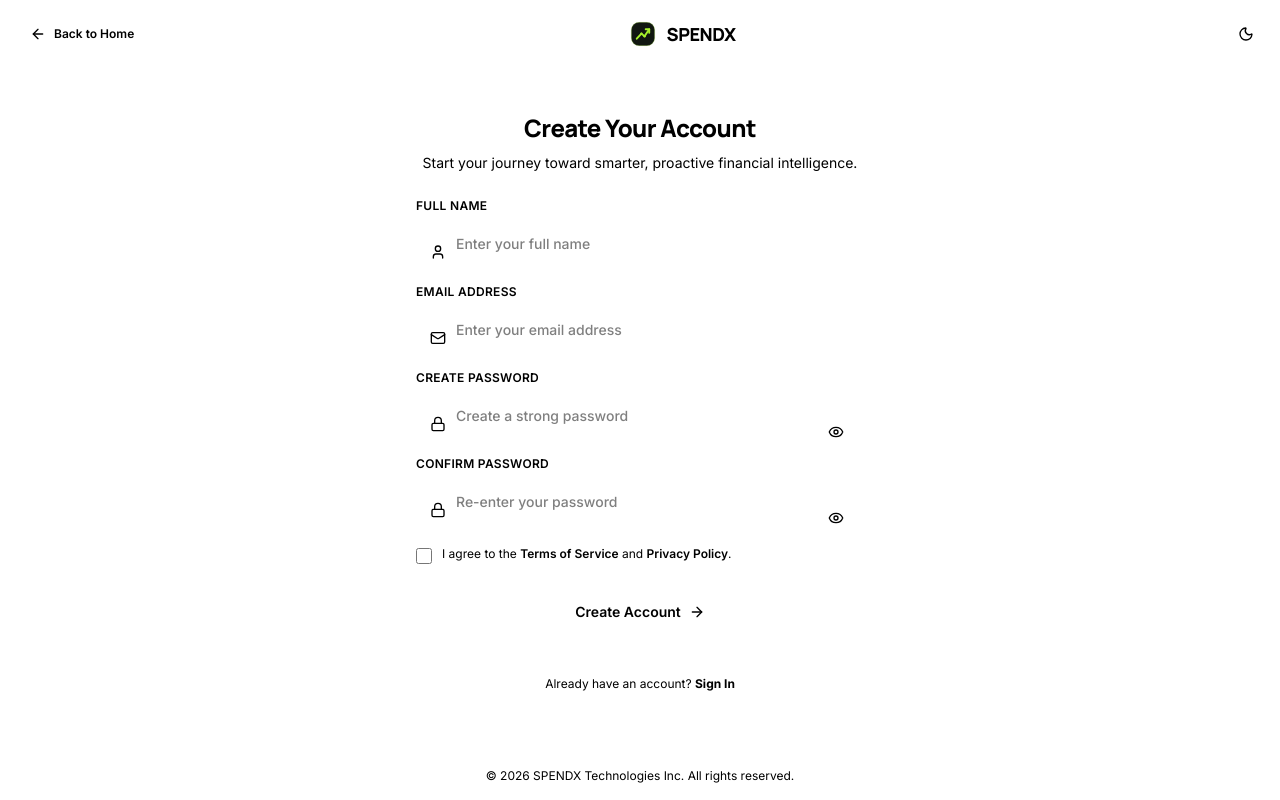
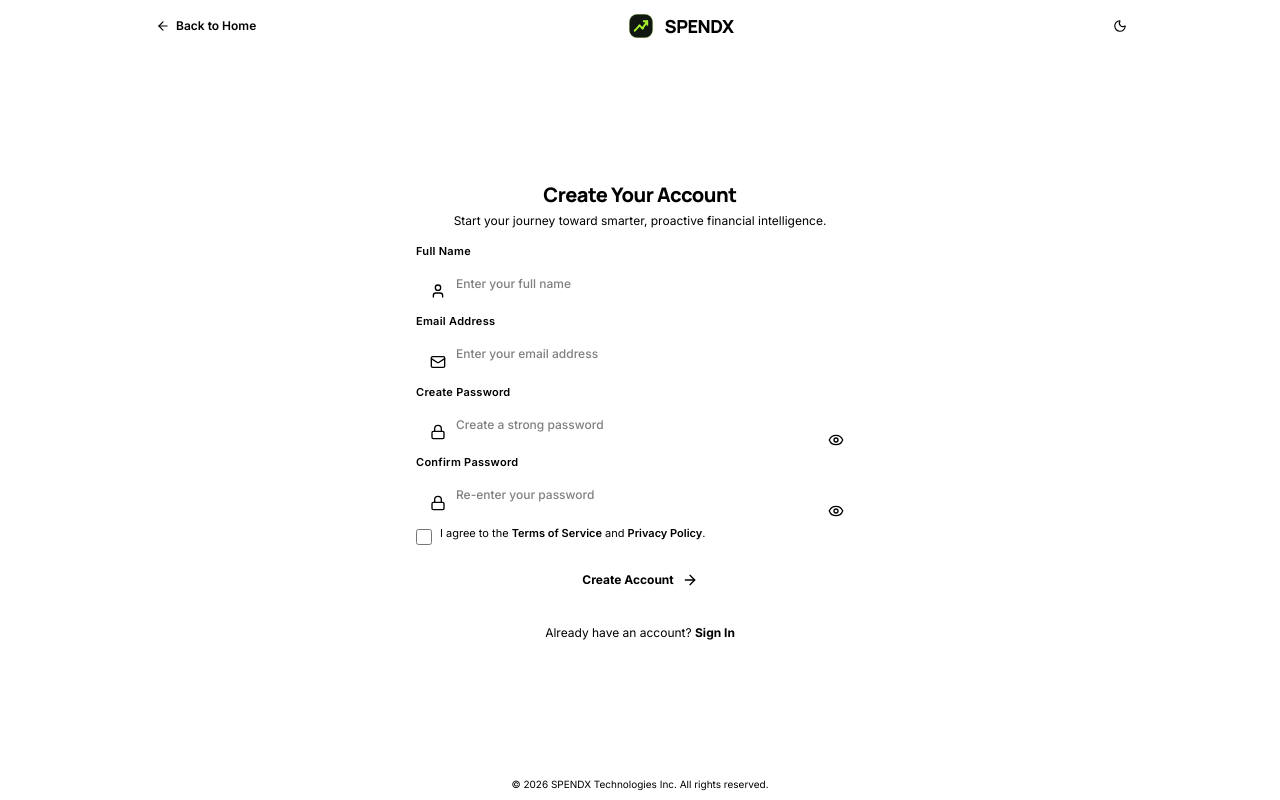
Before and after one commit to void-dev01/SpendX, a React (Vite) app in the folder frontend/: page /signup in a window 1280 px wide. Built offline with nearby package versions, Linux system fonts and the light colour scheme; no server answers.

Commit message:
fix(auth): make login and signup fit single viewport without scroll and simplify content

```diff
--- a/frontend/src/components/auth/AuthInput.tsx
+++ b/frontend/src/components/auth/AuthInput.tsx
@@ -12,10 +12,10 @@ export interface AuthInputProps extends React.InputHTMLAttributes<HTMLInputEleme
 export const AuthInput = forwardRef<HTMLInputElement, AuthInputProps>(
   ({ id, label, icon: Icon, error, helperText, disabled, className = '', ...props }, ref) => {
     return (
-      <div className="space-y-1.5 w-full text-left">
+      <div className="space-y-1 w-full text-left">
         <label
           htmlFor={id}
-          className="block text-xs font-semibold text-foreground tracking-wide uppercase"
+          className="block text-[11px] font-semibold text-secondary-text tracking-wide"
         >
           {label}
         </label>
@@ -33,8 +33,8 @@ export const AuthInput = forwardRef<HTMLInputElement, AuthInputProps>(
             disabled={disabled}
             aria-invalid={Boolean(error)}
             aria-describedby={error ? `${id}-error` : helperText ? `${id}-helper` : undefined}
-            className={`w-full min-h-[48px] rounded-xl text-sm font-medium transition-all duration-200 outline-none ${
-              Icon ? 'pl-10 pr-4' : 'px-4'
+            className={`w-full h-10 sm:h-10.5 rounded-xl text-xs sm:text-sm font-medium transition-all duration-200 outline-none ${
+              Icon ? 'pl-10 pr-3.5' : 'px-3.5'
             } ${
               error
                 ? 'border-destructive bg-destructive/5 focus:ring-2 focus:ring-destructive/30'
--- a/frontend/src/components/auth/AuthLayout.tsx
+++ b/frontend/src/components/auth/AuthLayout.tsx
@@ -19,18 +19,18 @@ export const AuthLayout: React.FC<AuthLayoutProps> = ({
   const { theme, toggleTheme } = useThemeStore();
 
   return (
-    <div className="min-h-screen bg-background text-foreground flex flex-col justify-between selection:bg-primary/20 selection:text-primary relative overflow-x-hidden">
+    <div className="h-screen max-h-screen w-full bg-background text-foreground flex flex-col justify-between selection:bg-primary/20 selection:text-primary relative overflow-hidden">
       {/* Top Utility Bar */}
-      <header className="w-full max-w-7xl mx-auto px-4 sm:px-8 pt-4 sm:pt-6 flex items-center justify-between">
+      <header className="w-full max-w-5xl mx-auto px-4 sm:px-6 py-2.5 sm:py-3.5 flex items-center justify-between shrink-0">
         <Link
           to="/"
-          className="inline-flex items-center gap-2 text-xs sm:text-sm font-semibold text-secondary-text hover:text-foreground transition-colors group px-3.5 py-1.5 rounded-xl bg-surface border border-border hover:bg-surface-elevated shadow-xs"
+          className="inline-flex items-center gap-1.5 text-xs font-semibold text-secondary-text hover:text-foreground transition-colors group px-3 py-1.5 rounded-xl bg-surface border border-border hover:bg-surface-elevated shadow-xs"
         >
-          <ArrowLeft className="w-4 h-4 transition-transform group-hover:-translate-x-1" />
+          <ArrowLeft className="w-3.5 h-3.5 transition-transform group-hover:-translate-x-1" />
           <span>Back to Home</span>
         </Link>
 
-        {/* Mobile SPENDX Logo (visible when left panel is hidden) */}
+        {/* Mobile SPENDX Logo */}
         <div className="lg:hidden">
           <Link to="/">
             <SpendxLogo size="sm" />
@@ -41,33 +41,33 @@ export const AuthLayout: React.FC<AuthLayoutProps> = ({
         <button
           onClick={toggleTheme}
           aria-label="Toggle visual theme"
-          className="w-9 h-9 rounded-xl flex items-center justify-center text-secondary-text hover:text-foreground bg-surface border border-border hover:bg-surface-elevated transition-colors focus:outline-none focus-visible:ring-2 focus-visible:ring-primary shadow-xs cursor-pointer"
+          className="w-8 h-8 rounded-xl flex items-center justify-center text-secondary-text hover:text-foreground bg-surface border border-border hover:bg-surface-elevated transition-colors focus:outline-none focus-visible:ring-2 focus-visible:ring-primary shadow-xs cursor-pointer"
         >
           {theme === 'dark' ? (
-            <Sun className="w-4 h-4 text-warning" />
+            <Sun className="w-3.5 h-3.5 text-warning" />
           ) : (
-            <Moon className="w-4 h-4" />
+            <Moon className="w-3.5 h-3.5" />
           )}
         </button>
       </header>
 
-      {/* Main Split-Screen Container */}
-      <main className="flex-1 flex items-center justify-center px-3.5 sm:px-6 py-4 sm:py-12">
-        <div className="w-full max-w-5xl grid grid-cols-1 lg:grid-cols-12 bg-surface rounded-2xl border border-border shadow-elevated overflow-hidden min-h-0 lg:min-h-[640px]">
+      {/* Main Container - Fit to single screen without scroll */}
+      <main className="flex-1 flex items-center justify-center px-3.5 sm:px-6 py-1 sm:py-2 min-h-0 overflow-y-auto lg:overflow-hidden">
+        <div className="w-full max-w-4xl grid grid-cols-1 lg:grid-cols-12 bg-surface rounded-2xl border border-border shadow-elevated overflow-hidden max-h-full">
           {/* Left Panel: Brand Experience (Desktop only) */}
           <div className="hidden lg:block lg:col-span-5 border-r border-border">
             <AuthBrandPanel />
           </div>
 
           {/* Right Panel: Authentication Form Area */}
-          <div className="lg:col-span-7 flex flex-col justify-center px-4 xs:px-6 sm:px-12 py-6 sm:py-12 bg-surface">
-            <div className="w-full max-w-md mx-auto space-y-6">
+          <div className="lg:col-span-7 flex flex-col justify-center px-4 xs:px-6 sm:px-10 py-5 sm:py-6 bg-surface overflow-y-auto no-scrollbar">
+            <div className="w-full max-w-md mx-auto space-y-3.5">
               {/* Form Heading Header */}
-              <div className="space-y-2 text-center lg:text-left">
-                <h1 className="text-2xl sm:text-3xl font-display font-extrabold tracking-tight text-foreground">
+              <div className="space-y-1 text-center lg:text-left">
+                <h1 className="text-xl sm:text-2xl font-display font-extrabold tracking-tight text-foreground">
                   {pageTitle}
                 </h1>
-                <p className="text-sm text-secondary-text leading-relaxed">
+                <p className="text-xs text-secondary-text">
                   {pageSubtitle}
                 </p>
               </div>
@@ -79,8 +79,8 @@ export const AuthLayout: React.FC<AuthLayoutProps> = ({
         </div>
       </main>
 
-      {/* Footer */}
-      <footer className="w-full max-w-7xl mx-auto px-4 sm:px-8 py-4 text-center text-xs text-muted-foreground">
+      {/* Bottom Footer */}
+      <footer className="w-full max-w-5xl mx-auto px-4 py-2 text-center text-[10px] sm:text-[11px] text-muted-foreground shrink-0">
         © {new Date().getFullYear()} SPENDX Technologies Inc. All rights reserved.
       </footer>
     </div>
--- a/frontend/src/components/auth/PasswordInput.tsx
+++ b/frontend/src/components/auth/PasswordInput.tsx
@@ -13,10 +13,10 @@ export const PasswordInput = forwardRef<HTMLInputElement, PasswordInputProps>(
     const [showPassword, setShowPassword] = useState(false);
 
     return (
-      <div className="space-y-1.5 w-full text-left">
+      <div className="space-y-1 w-full text-left">
         <label
           htmlFor={id}
-          className="block text-xs font-semibold text-foreground tracking-wide uppercase"
+          className="block text-[11px] font-semibold text-secondary-text tracking-wide"
         >
           {label}
         </label>
@@ -33,7 +33,7 @@ export const PasswordInput = forwardRef<HTMLInputElement, PasswordInputProps>(
             disabled={disabled}
             aria-invalid={Boolean(error)}
             aria-describedby={error ? `${id}-error` : helperText ? `${id}-helper` : undefined}
-            className={`w-full min-h-[48px] rounded-xl text-sm font-medium transition-all duration-200 outline-none pl-10 pr-11 ${
+            className={`w-full h-10 sm:h-10.5 rounded-xl text-xs sm:text-sm font-medium transition-all duration-200 outline-none pl-10 pr-10 ${
               error
                 ? 'border-destructive bg-destructive/5 focus:ring-2 focus:ring-destructive/30'
                 : 'border-border bg-surface-elevated focus:border-primary focus:ring-2 focus:ring-primary/25'
--- a/frontend/src/features/auth/SignupPage.tsx
+++ b/frontend/src/features/auth/SignupPage.tsx
@@ -161,7 +161,7 @@ export const SignupPage: React.FC = () => {
           )}
 
           {/* Main Registration Form */}
-          <form onSubmit={handleSubmit(onSubmit)} className="space-y-4" noValidate>
+          <form onSubmit={handleSubmit(onSubmit)} className="space-y-2.5 sm:space-y-3" noValidate>
             {/* Full Name */}
             <AuthInput
               id="signup-fullname"
@@ -215,15 +215,15 @@ export const SignupPage: React.FC = () => {
             />
 
             {/* Terms and Privacy Agreement */}
-            <div className="space-y-1 pt-1">
-              <label className="flex items-start gap-2.5 cursor-pointer select-none text-xs text-secondary-text hover:text-foreground">
+            <div className="space-y-1 pt-0.5">
+              <label className="flex items-start gap-2 cursor-pointer select-none text-[11px] text-secondary-text hover:text-foreground">
                 <input
                   type="checkbox"
                   className="w-4 h-4 rounded border-border text-primary focus:ring-primary focus:ring-offset-0 bg-surface-elevated mt-0.5"
                   disabled={isSubmitting}
                   {...register('agreeTerms')}
                 />
-                <span className="leading-snug">
+                <span className="leading-tight">
                   I agree to the{' '}
                   <button
                     type="button"
@@ -255,7 +255,7 @@ export const SignupPage: React.FC = () => {
               </label>
 
               {errors.agreeTerms?.message && (
-                <p className="flex items-center gap-1.5 text-xs text-destructive font-medium pl-6">
+                <p className="flex items-center gap-1.5 text-[11px] text-destructive font-medium pl-6">
                   <AlertCircle className="w-3.5 h-3.5 shrink-0" />
                   <span>{errors.agreeTerms.message}</span>
                 </p>
@@ -263,11 +263,11 @@ export const SignupPage: React.FC = () => {
             </div>
 
             {/* Primary Submit Button */}
-            <div className="pt-2">
+            <div className="pt-1">
               <button
                 type="submit"
                 disabled={isSubmitting}
-                className="w-full min-h-[48px] rounded-xl text-sm font-semibold text-primary-foreground bg-primary hover:bg-primary-hover shadow-xs transition-colors disabled:opacity-50 disabled:cursor-not-allowed flex items-center justify-center gap-2 cursor-pointer focus:outline-none focus-visible:ring-2 focus-visible:ring-primary"
+                className="w-full min-h-[42px] sm:min-h-[44px] rounded-xl text-xs sm:text-sm font-bold text-primary-foreground bg-primary hover:bg-primary-hover shadow-xs transition-colors disabled:opacity-50 disabled:cursor-not-allowed flex items-center justify-center gap-2 cursor-pointer focus:outline-none focus-visible:ring-2 focus-visible:ring-primary"
               >
                 {isSubmitting ? (
                   <>
@@ -285,7 +285,7 @@ export const SignupPage: React.FC = () => {
           </form>
 
           {/* Navigation to Login */}
-          <div className="pt-4 border-t border-border text-center text-xs text-muted-foreground">
+          <div className="pt-2.5 border-t border-border text-center text-xs text-muted-foreground">
             Already have an account?{' '}
             <Link
               to="/login"
```
Also changed, not shown: frontend/src/components/auth/AuthBrandPanel.tsx (+41 -82 lines), frontend/src/components/auth/PasswordStrengthIndicator.tsx (+15 -55 lines), frontend/src/features/auth/LoginPage.tsx (+5 -5 lines).
